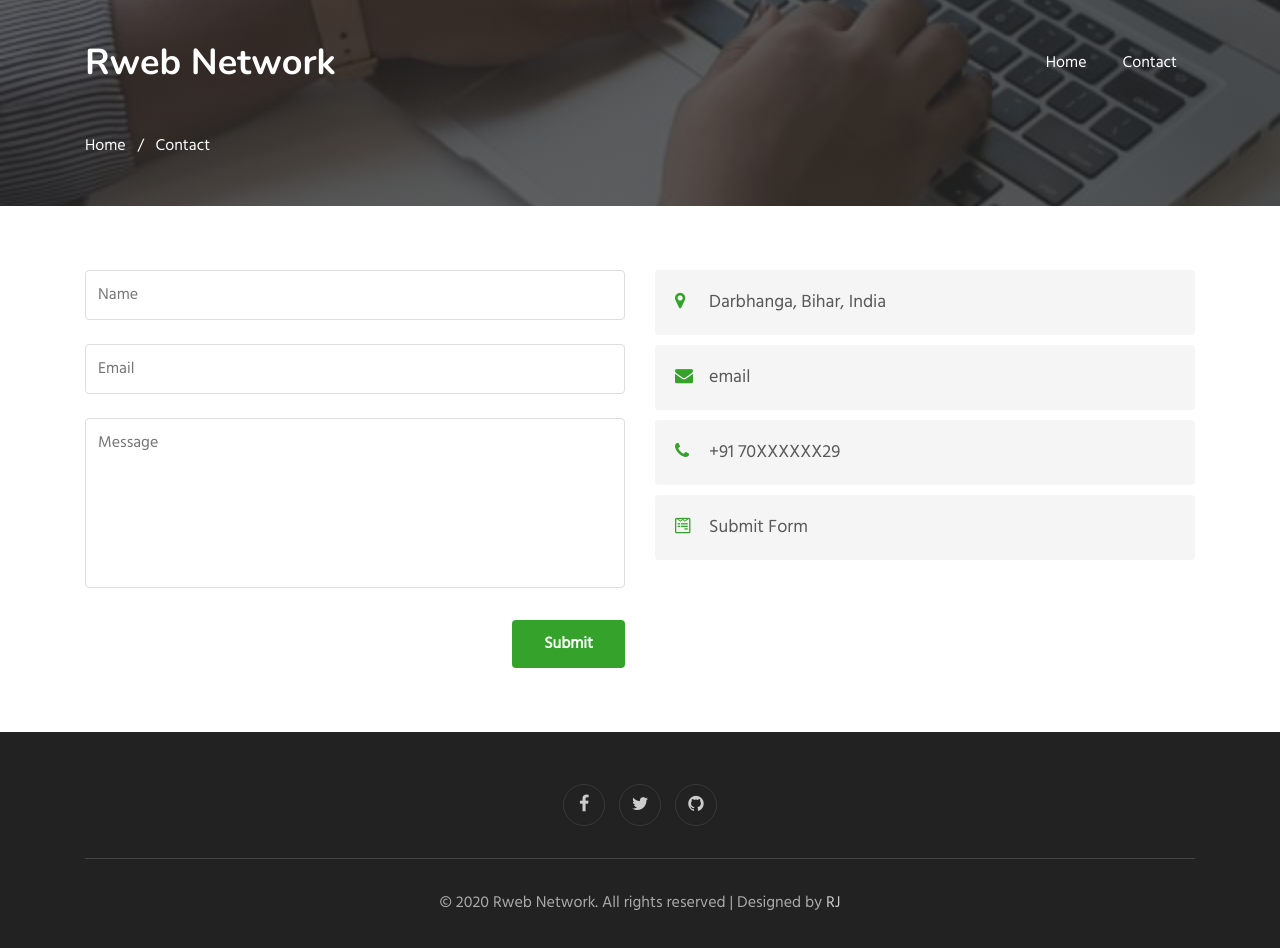
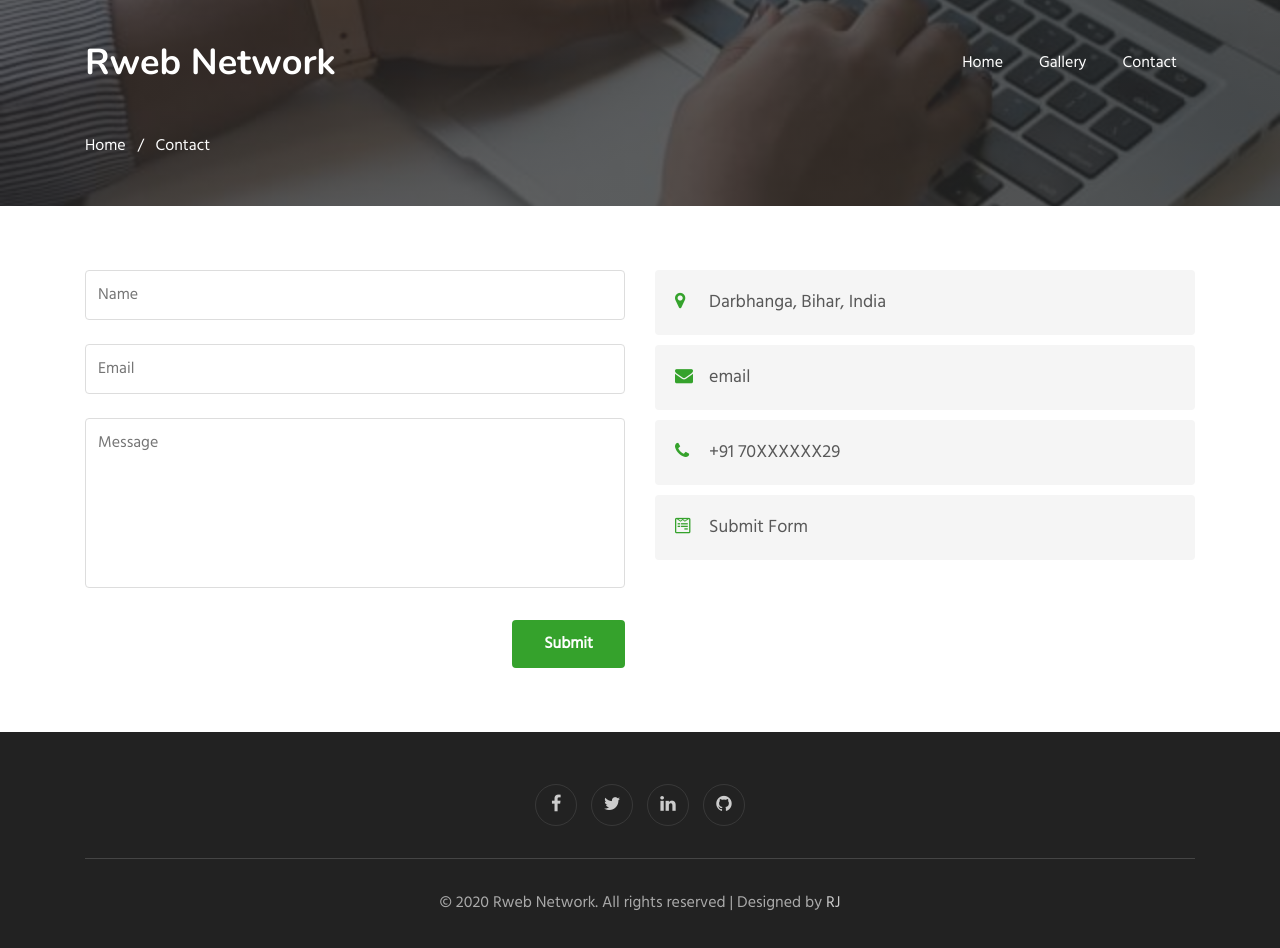
Before and after one commit to rjrajujha/web, a plain HTML site: page contact.html in a window 1280 px wide. Drawn offline with nearby package versions, Linux system fonts and the light colour scheme.

Commit message:
Update contact.html

```diff
--- a/contact.html
+++ b/contact.html
@@ -32,6 +32,9 @@
         <ul class="navbar-nav ml-auto">
           <li class="nav-item">
             <a class="nav-link" href="index.html">Home</a>
+          </li>
+          <li class="nav-item">
+            <a class="nav-link" href="gallery.html">Gallery</a>
           </li>
         <li class="nav-item">
             <a class="nav-link" href="contact.html">Contact</a>
@@ -140,8 +143,8 @@
 
           <a href="https://facebook.com/rk.rajujha" class="facebook"><span class="fa fa-facebook"></span></a>
           <a href="https://twitter.com/rjrajurjha" class="twitter"><span class="fa fa-twitter"></span></a>
-
-<a href="https://github.com/rjrajujha" class="github"><span class="fa fa-github"></span></a>
+          <a href="https://linkedin.com/in/rjrajujha/" class="linkedin"><span class="fa fa-linkedin"></span></a>
+          <a href="https://github.com/rjrajujha" class="github"><span class="fa fa-github"></span></a>
 
  </div>
           <div class="bottom-copies text-center">
```
